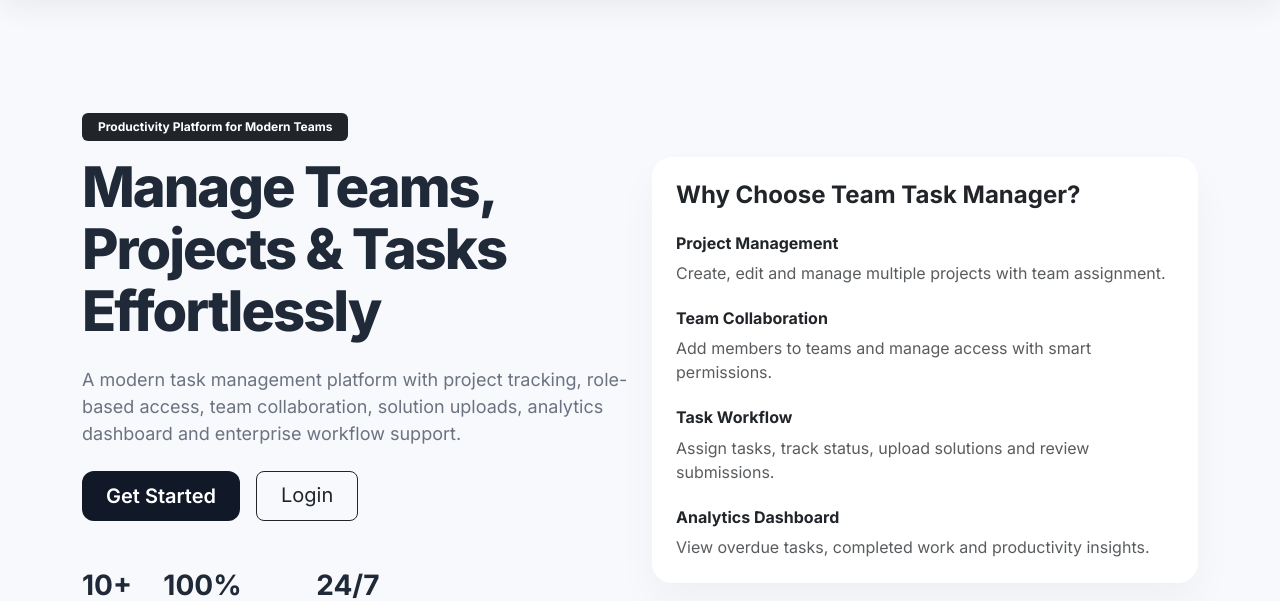
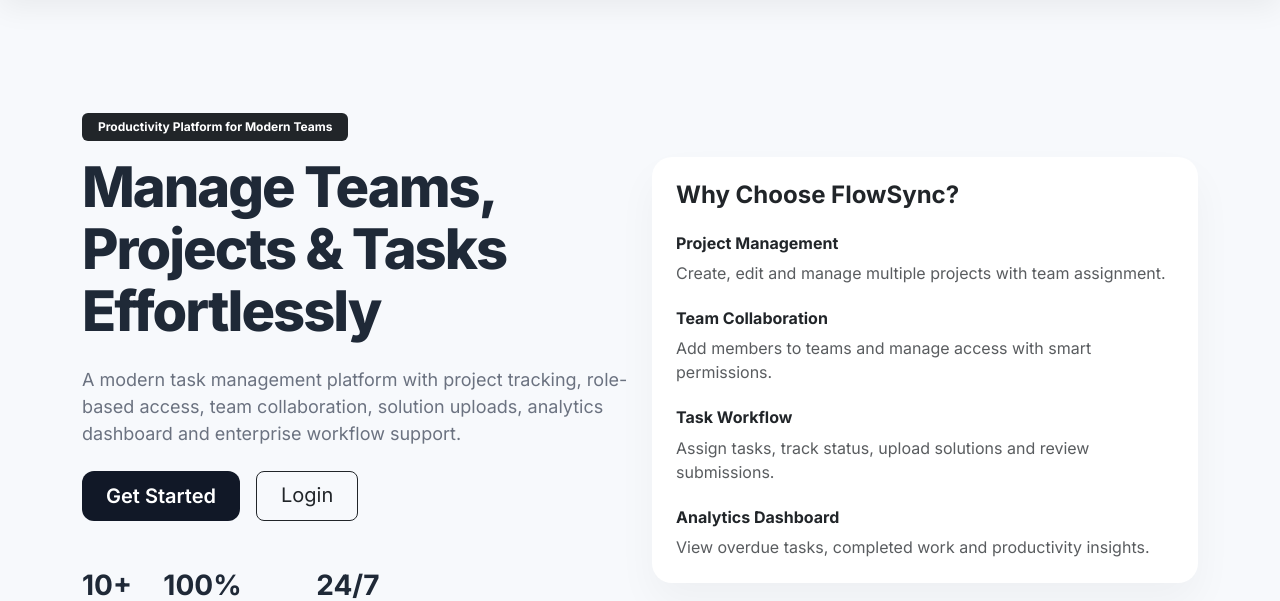
Before and after one commit to gaurav9364/flowsync-django, a Django app: page / in a window 1280 px wide. Shown: the part 75-676 px from the top of the page. Run offline with Django 5.2, Linux system fonts and the light colour scheme.

Commit message:
Renamed project branding to FlowSync

```diff
--- a/users/templates/users/home.html
+++ b/users/templates/users/home.html
@@ -71,7 +71,7 @@
         <div class="card main-card p-4">
 
             <h4 class="fw-bold mb-4">
-                Why Choose Team Task Manager?
+                Why Choose FlowSync?
             </h4>
 
             <div class="mb-4">
```
